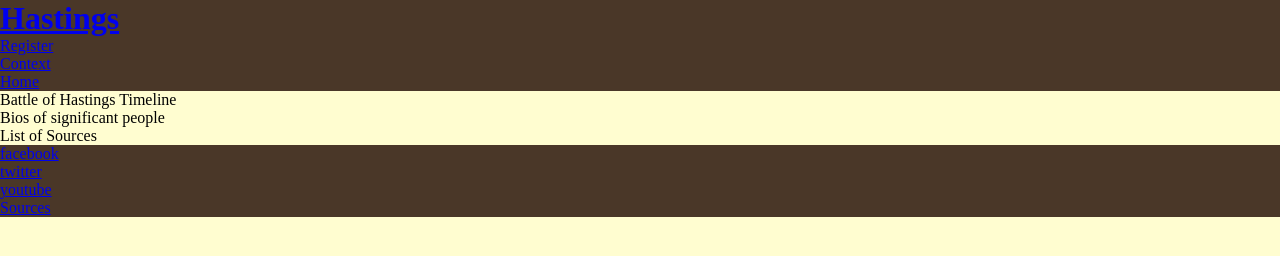
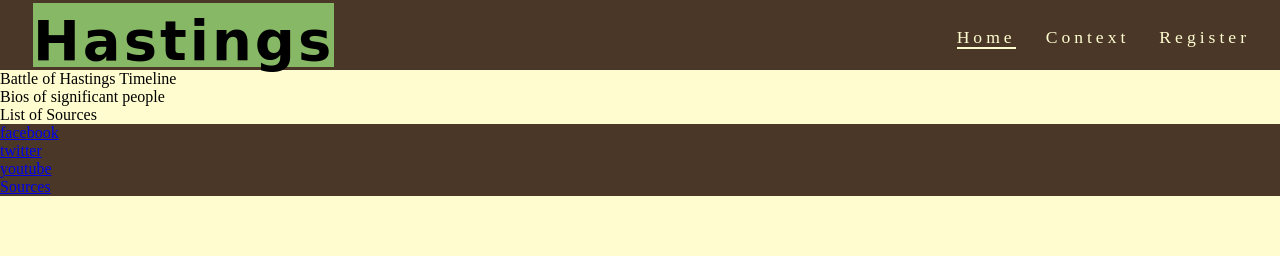
Before and after one commit to KeyWarden/Portfolio-Project-1-Battle-of-Hastings, a plain HTML site: page index.html in a window 1280 px wide. Drawn offline with Linux system fonts and the light colour scheme; a web font is replaced by a local one.

Commit message:
add full universal styling and style header elements

```diff
--- a/assets/style.css
+++ b/assets/style.css
@@ -1,5 +1,5 @@
 /*universal styling*/
-@import url('https://fonts.googleapis.com/css2?family=Lato:wght@300&family=Oswald&display=swap');
+@import url('https://fonts.googleapis.com/css2?family=UnifrakturMaguntia&display=swap');
 
 * {
     margin: 0;
@@ -14,3 +14,52 @@ body {
 header, footer {
     background-color: #4a3728;
 }
+
+header {
+    height: 70px;
+}
+
+h1 {
+    font-family: 'UnifrakturMaguntia', cursive;
+    letter-spacing: 3px;
+    color: black;
+}
+
+/*header-specific styling*/
+
+#logo {
+    float: left;
+    font-size: 350%;
+    margin-left: 30px;
+    background-color: #87b865;
+    border: 3px solid #4a3728;
+    height: 64px;
+}
+
+#menu {
+    font-size: 110%;
+    letter-spacing: 4px;
+}
+
+#menu, #logo {
+    line-height: 75px;
+}
+
+#menu li {
+    float: right;
+    list-style-type: none;
+    margin-right: 30px;
+}
+
+#menu a {
+    text-decoration: none;
+    color: #fffdd0;
+}
+
+#menu a:hover {
+    border-bottom: 2px solid #fffdd0;
+}
+
+.active {
+    border-bottom: 2px solid #fffdd0;
+}
```
